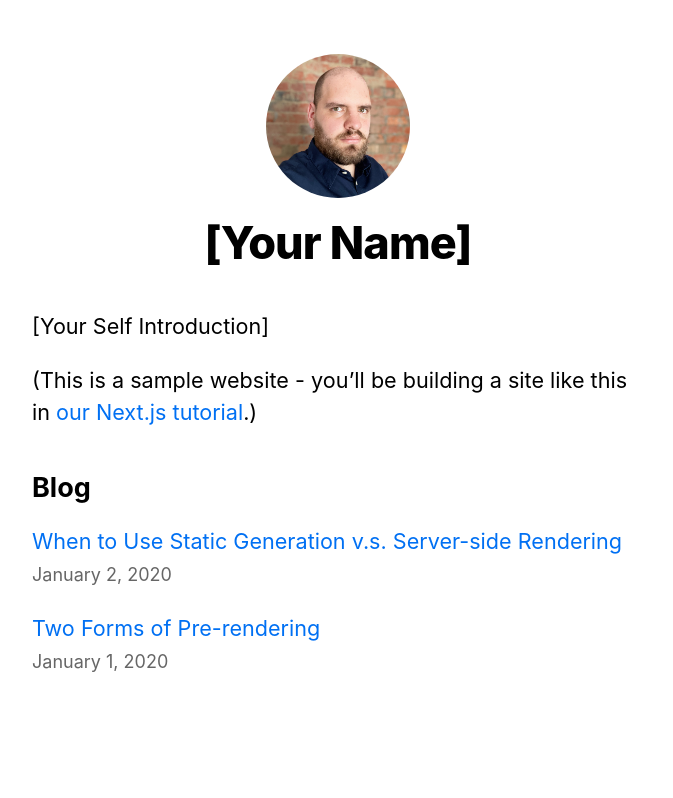
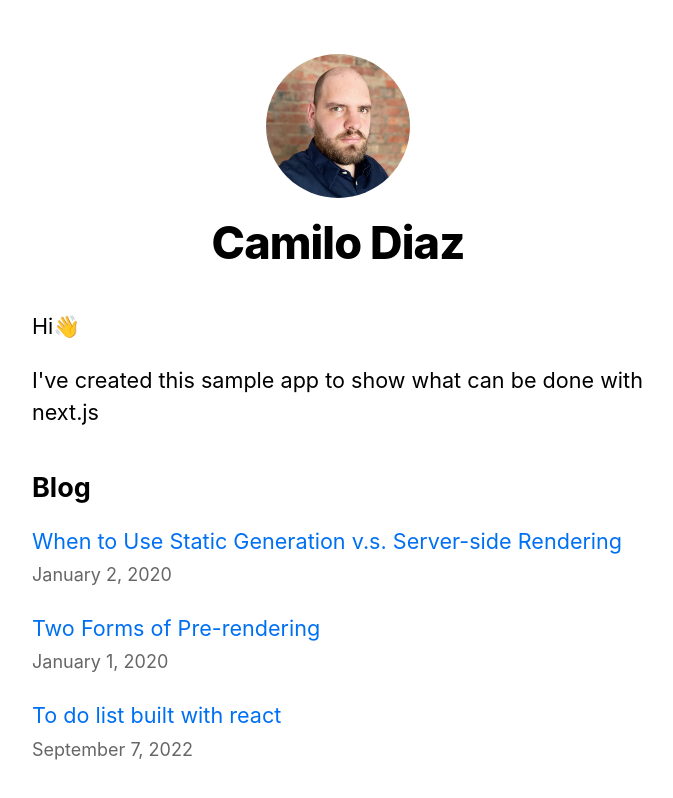
Before and after one commit to diaz-camilo/nest-app-to-vercel, a Next.js app: page / in a window 1280 px wide. Shown: the top 798 px of the page, without its empty margins (302-975 px from the left). Built offline with nearby package versions, Linux system fonts and the light colour scheme.

Commit message:
added personal info in placeholder

```diff
--- a/components/layout.js
+++ b/components/layout.js
@@ -4,7 +4,7 @@ import styles from './layout.module.css'
 import utilStyles from '../styles/utils.module.css'
 import Link from 'next/link'
 
-const name = '[Your Name]'
+const name = 'Camilo Diaz'
 export const siteTitle = 'Next.js Sample Website'
 
 export default function Layout({ children, home }) {
--- a/pages/index.js
+++ b/pages/index.js
@@ -12,10 +12,9 @@ export default function Home({ allPostsData }) {
         <title>{siteTitle}</title>
       </Head>
       <section className={utilStyles.headingMd}>
-        <p>[Your Self Introduction]</p>
+        <p> Hi👋 </p>
         <p>
-          (This is a sample website - you’ll be building a site like this in{' '}
-          <a href="https://nextjs.org/learn">our Next.js tutorial</a>.)
+          I've created this sample app to show what can be done with next.js
         </p>
       </section>
       <section className={`${utilStyles.headingMd} ${utilStyles.padding1px}`}>
@@ -32,6 +31,15 @@ export default function Home({ allPostsData }) {
               </small>
             </li>
           ))}
+          <li className={utilStyles.listItem}>
+            <Link href={'/to-do-list'}>
+              <a>To do list built with react</a>
+            </Link>
+            <br />
+            <small className={utilStyles.lightText}>
+              <Date dateString={'2022-09-07'} />
+            </small>
+          </li>
         </ul>
       </section>
     </Layout>
@@ -42,7 +50,7 @@ export async function getStaticProps() {
   const allPostsData = getSortedPostsData()
   return {
     props: {
-      allPostsData
-    }
+      allPostsData,
+    },
   }
 }
```
